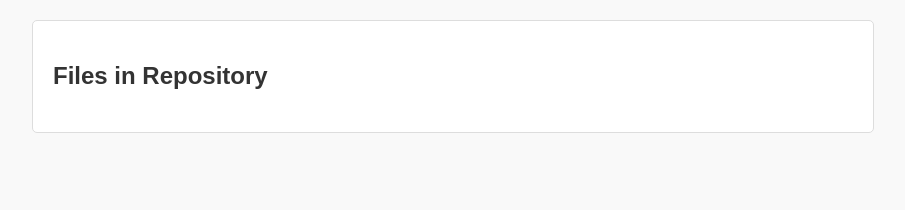
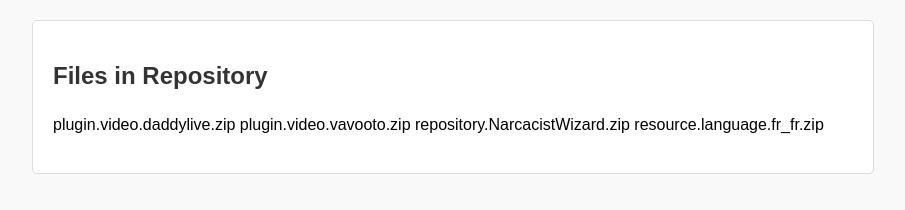
Before and after one commit to perruche69/kodi, a plain HTML site: page index.html in a window 1280 px wide. Shown: the whole page, without its empty margins (187-1092 px from the left). Drawn offline with Linux system fonts and the light colour scheme; no server answers.

Commit message:
Update index.html

```diff
--- a/index.html
+++ b/index.html
@@ -44,7 +44,10 @@
     <div class="container">
         <h1>Files in Repository</h1>
         <ul id="file-list">
-            <!-- Files will be listed here -->
+            plugin.video.daddylive.zip
+            plugin.video.vavooto.zip
+            repository.NarcacistWizard.zip
+            resource.language.fr_fr.zip
         </ul>
     </div>
 
```
